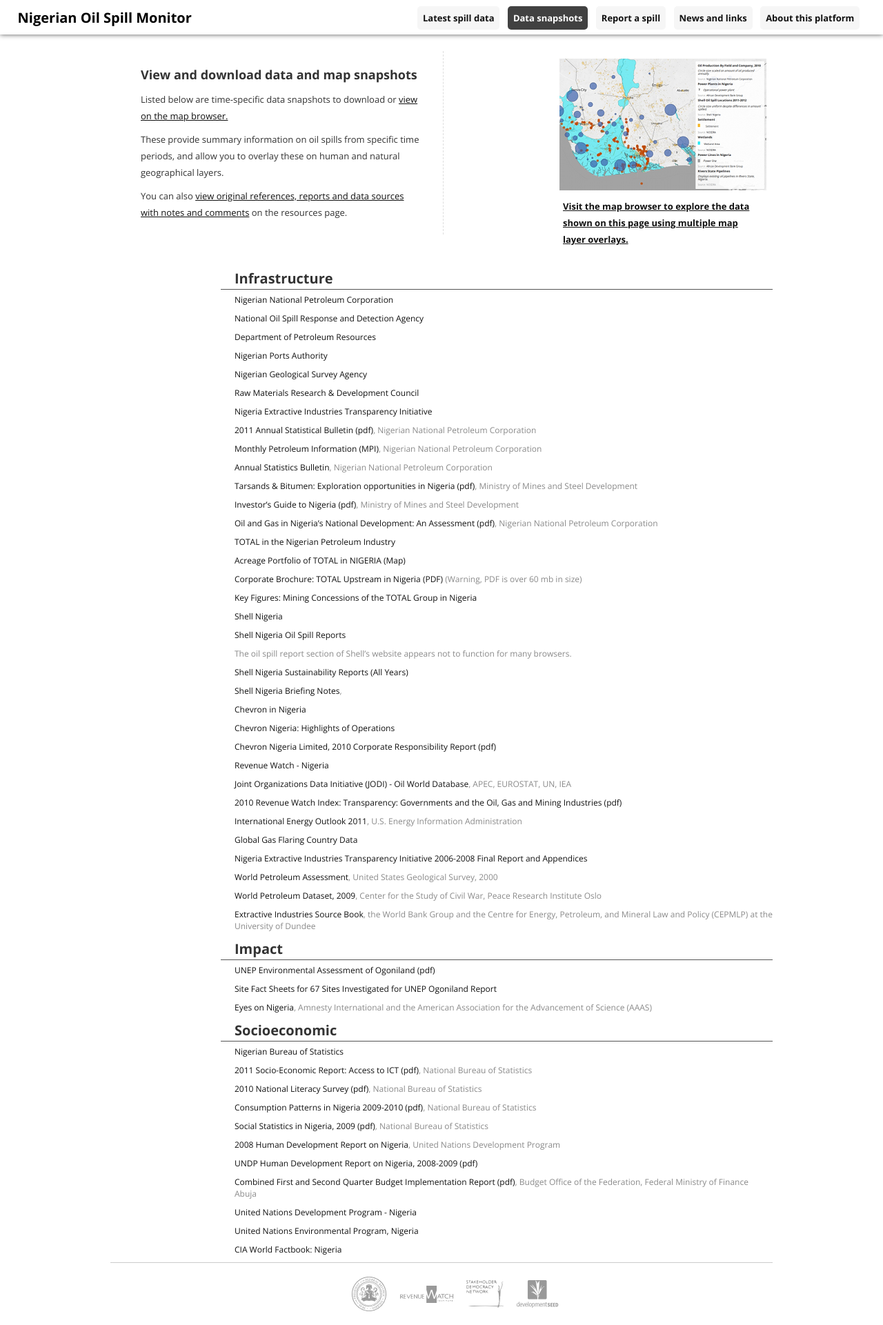
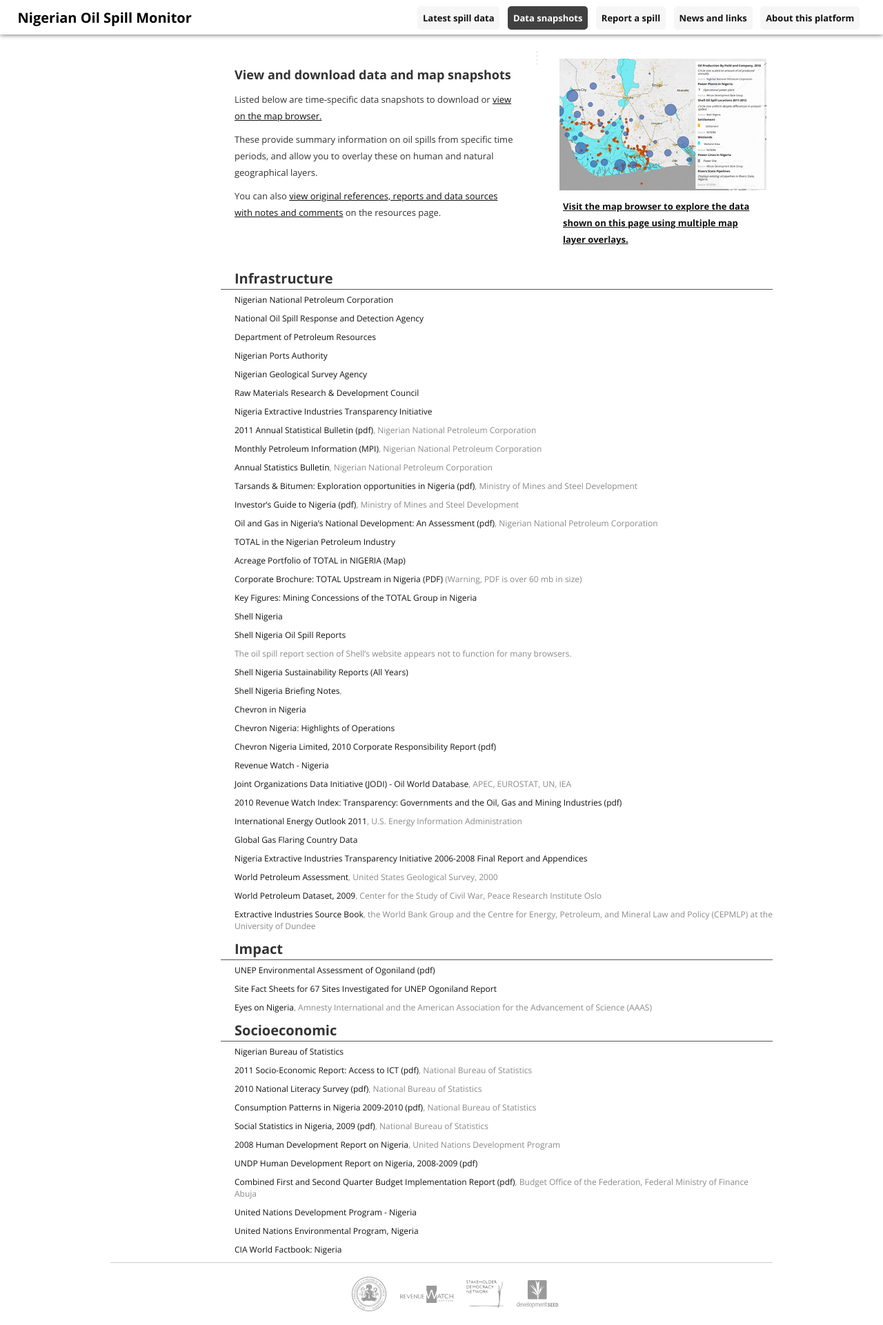
Before and after one commit to sdn4nigeria/monitoring-platform, a Jekyll site: the page built from _posts/pages/0001-01-01-resources.md, in a window 1280 px wide. Shown: the whole page at 69% size. Built offline with Jekyll 4.4.1, drawn with Linux system fonts in a browser that asks for light colours; nearby versions of some CDN libraries; some web fonts are replaced; library files that are not in the unit come from our copies; Markdown is read by kramdown in place of the engine named in the settings.

Commit message:
Update open.html

```diff
--- a/_layouts/open.html
+++ b/_layouts/open.html
@@ -13,8 +13,8 @@
   </div>
 </div>
 <div id="subnav">
-  <div class="limiter about-text">
-    <div class='with-border' style="width:410px;height:100%;margin-top:0px;">
+  <div class="limiter">
+    <div class='about-text with-border' style="width:410px;height:100%;margin-top:0px;">
 <h2>View and download data and map snapshots</h2>
 <p>Listed below are time-specific data snapshots to download or <a href="{{site.baseurl}}/maps/">view on the map browser.</a></p>
 
```
